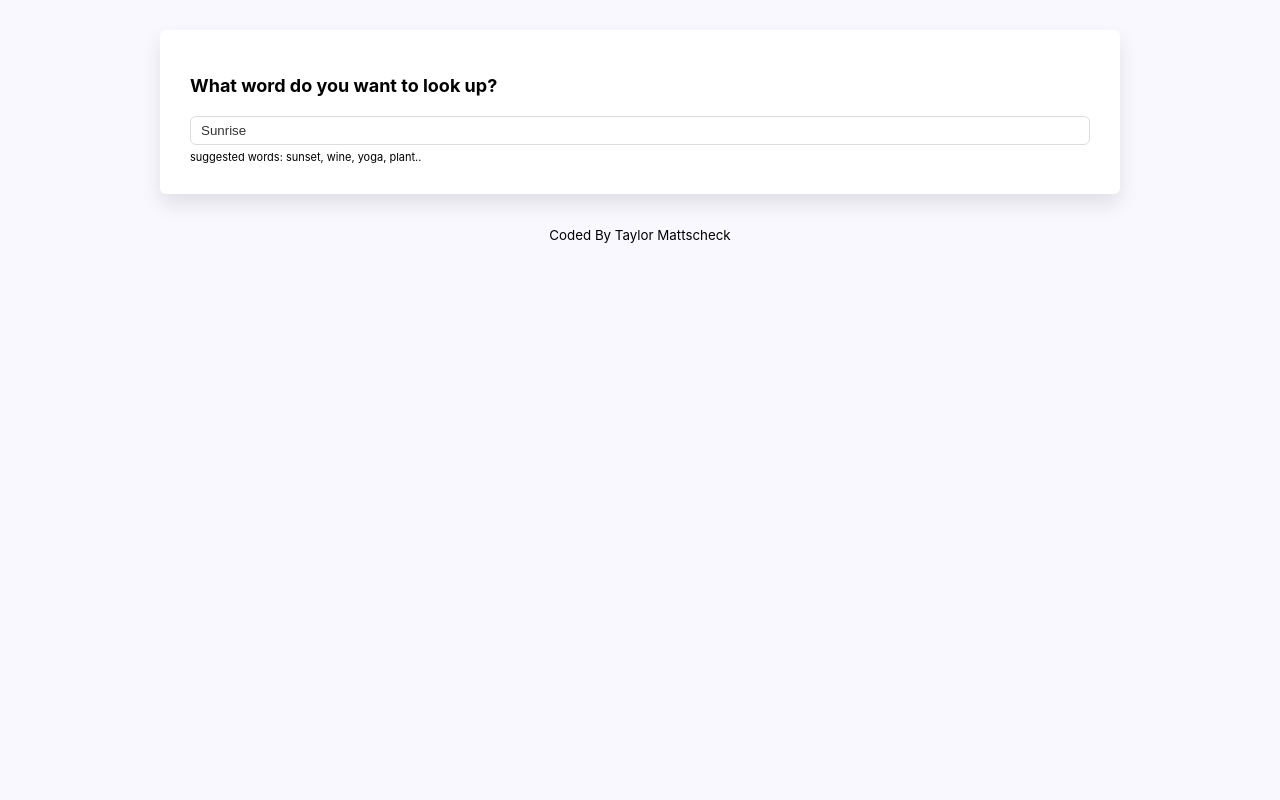
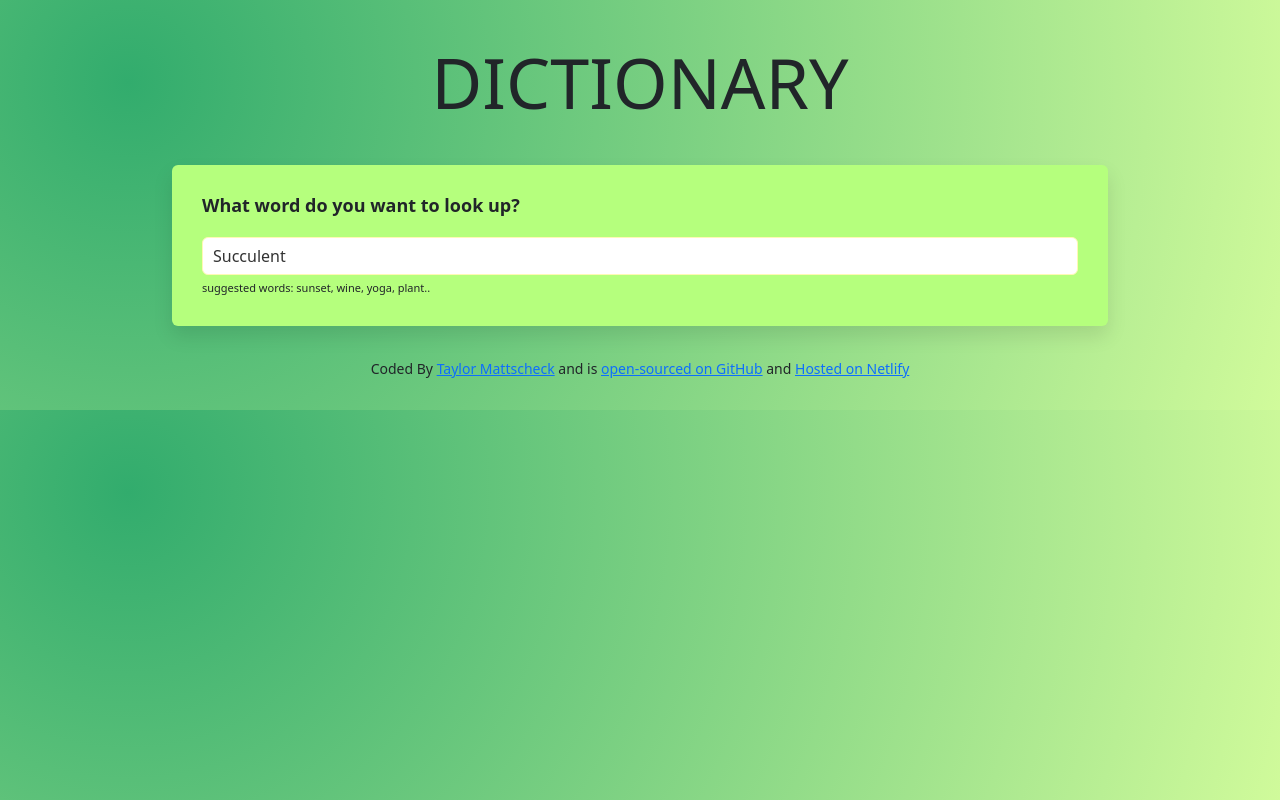
Before and after one commit to taylor-ann/dictionary-react-app, a React (Create React App) app: page / in a window 1280 px wide. Built offline with nearby package versions, Linux system fonts and the light colour scheme; no server answers.

Commit message:
added new styling

```diff
--- a/package.json
+++ b/package.json
@@ -7,7 +7,9 @@
     "@testing-library/react": "^12.1.4",
     "@testing-library/user-event": "^13.5.0",
     "axios": "^0.26.1",
+    "bootstrap": "^5.1.3",
     "react": "^17.0.2",
+    "react-bootstrap": "^2.2.2",
     "react-dom": "^17.0.2",
     "react-scripts": "5.0.0",
     "web-vitals": "^2.1.4"
--- a/src/App.css
+++ b/src/App.css
@@ -1,5 +1,5 @@
 body {
-  background: #f9f8fe;
+  background: radial-gradient(circle at 10% 20%, rgb(50, 172, 109) 0%, rgb(209, 251, 155) 100.2%);
 }
 
 a {
@@ -12,6 +12,9 @@ a {
 }
 
 .App-header {
+  text-align: center;
+  text-transform: uppercase;
+  font-size: 70px;
   margin: 30px 0;
 }
 
--- a/src/App.js
+++ b/src/App.js
@@ -1,16 +1,44 @@
 import Dictionary from "./Dictionary";
 import './App.css';
+import "bootstrap/dist/css/bootstrap.min.css";
 
 function App() {
   return (
     <div className="App">
       <div className="container">
-        <header className="App-header"></header>
+        <header className="App-header">
+          Dictionary
+        </header>
         <main>
-          <Dictionary defaultKeyword="Sunrise" />
+          <Dictionary defaultKeyword="Succulent" />
         </main>
         <footer className="App-footer">
-          <small>Coded By Taylor Mattscheck</small>
+          <small>
+            Coded By{" "}
+            <a
+              href="https://www.linkedin.com/in/taylor-mattscheck-7b1a781a1/"
+              target="_blank"
+              rel="noreferrer"
+            >
+              Taylor Mattscheck
+            </a>{" "}
+            and is{" "}
+            <a
+              href="https://github.com/taylor-ann/dictionary-react-app"
+              target="_blank"
+              rel="noreferrer"
+            >
+              open-sourced on GitHub
+            </a>{" "}
+            and{" "}
+            <a
+              href="https://dapper-klepon-8157af.netlify.app/"
+              target="_blank"
+              rel="noreferrer"
+            >
+              Hosted on Netlify
+            </a>
+          </small>
         </footer>
       </div>
     </div>
--- a/src/Dictionary.css
+++ b/src/Dictionary.css
@@ -4,7 +4,7 @@
     margin-bottom: 20px;
 }
 .Dictionary section{
-    background: white;
+    background: #b5ff7d;
     padding: 30px;
     border-radius: 6px;
     box-shadow: 0 10px 20px rgb(0 0 0 /10%);
@@ -16,7 +16,7 @@
     border-radius: 6px;
     padding: 6px 10px;
     color: #333;
-    border: 1px solid #ddd;
+    border: 1px solid #fff8b5;
 }
 
 .Dictionary .hint{
```
Also changed, not shown: 1 other file (tests, documents, lock files or other folders).
